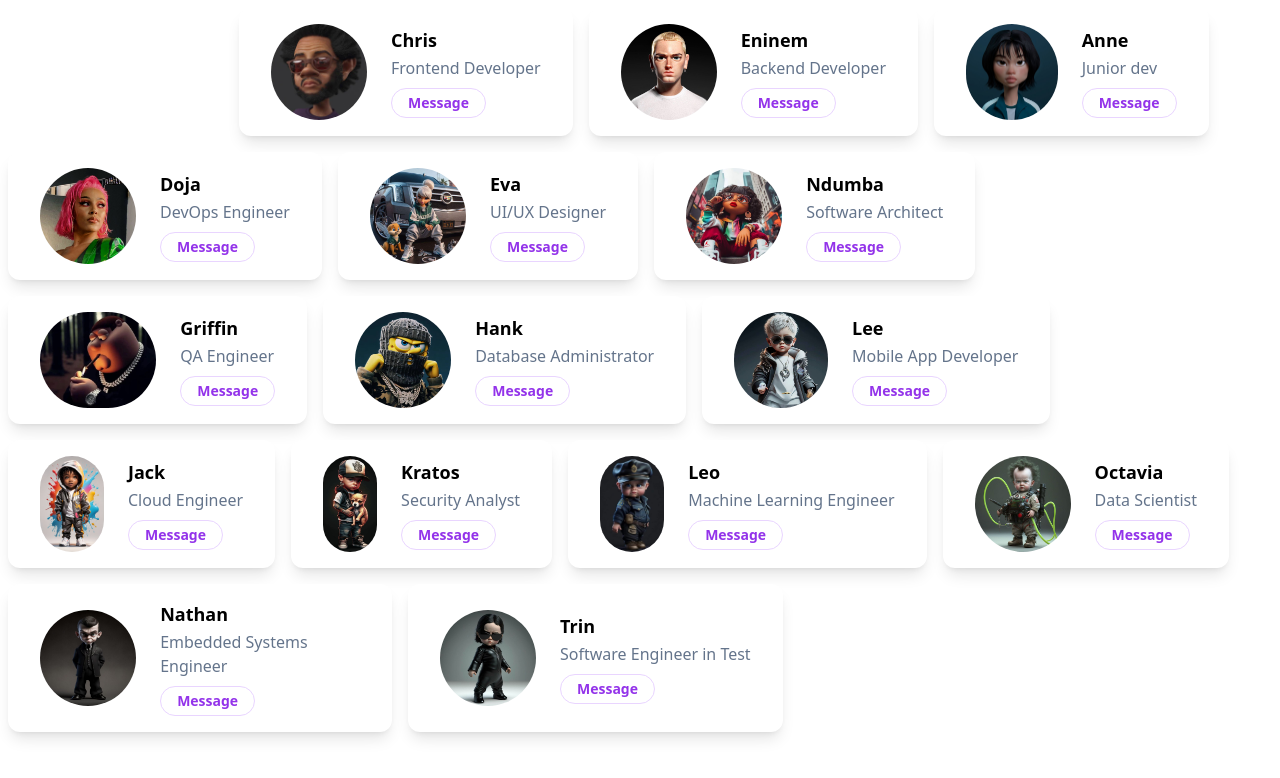
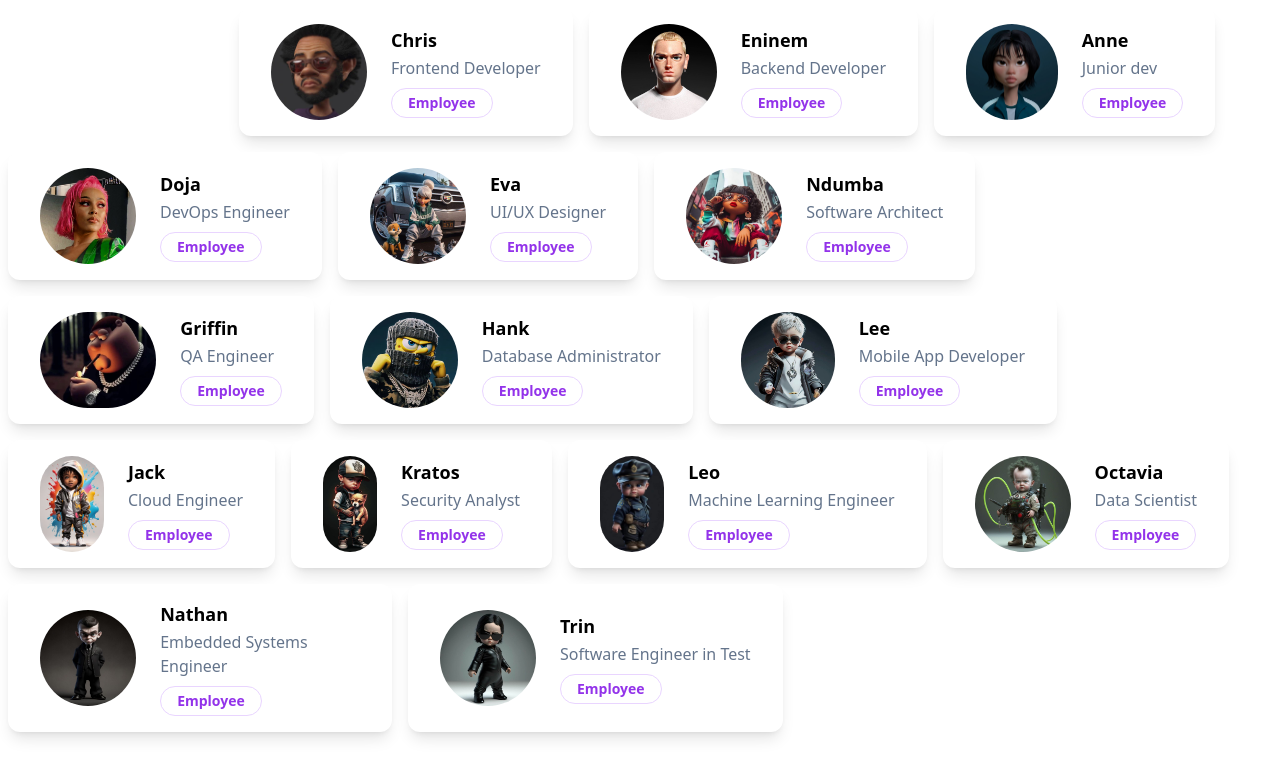
Before and after one commit to Uel-s/CodeForce-Hub, a React (Create React App) app: page / in a window 1280 px wide. Shown: the top 778 px of the page. Built offline with nearby package versions, Linux system fonts and the light colour scheme.

Commit message:
added button

```diff
--- a/src/components/Employee.js
+++ b/src/components/Employee.js
@@ -14,7 +14,7 @@
           <p class="text-slate-500 font-medium">{props.role}</p>
         </div>
         <button class="px-4 py-1 text-sm text-purple-600 font-semibold rounded-full border border-purple-200 hover:text-white hover:bg-purple-600 hover:border-transparent focus:outline-none focus:ring-2 focus:ring-purple-600 focus:ring-offset-2">
-          Message
+          Employee
         </button>
       </div>
     </div>
```
